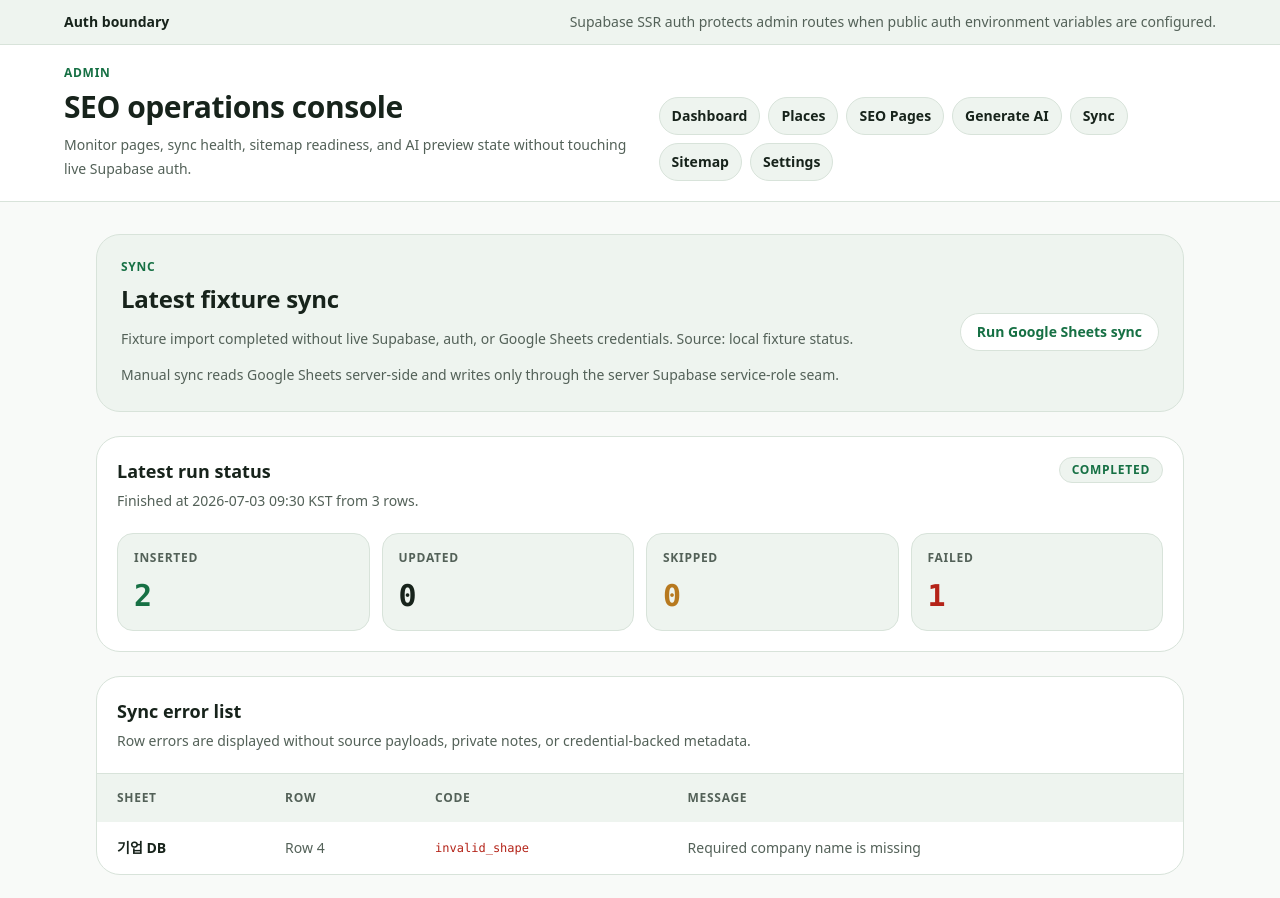
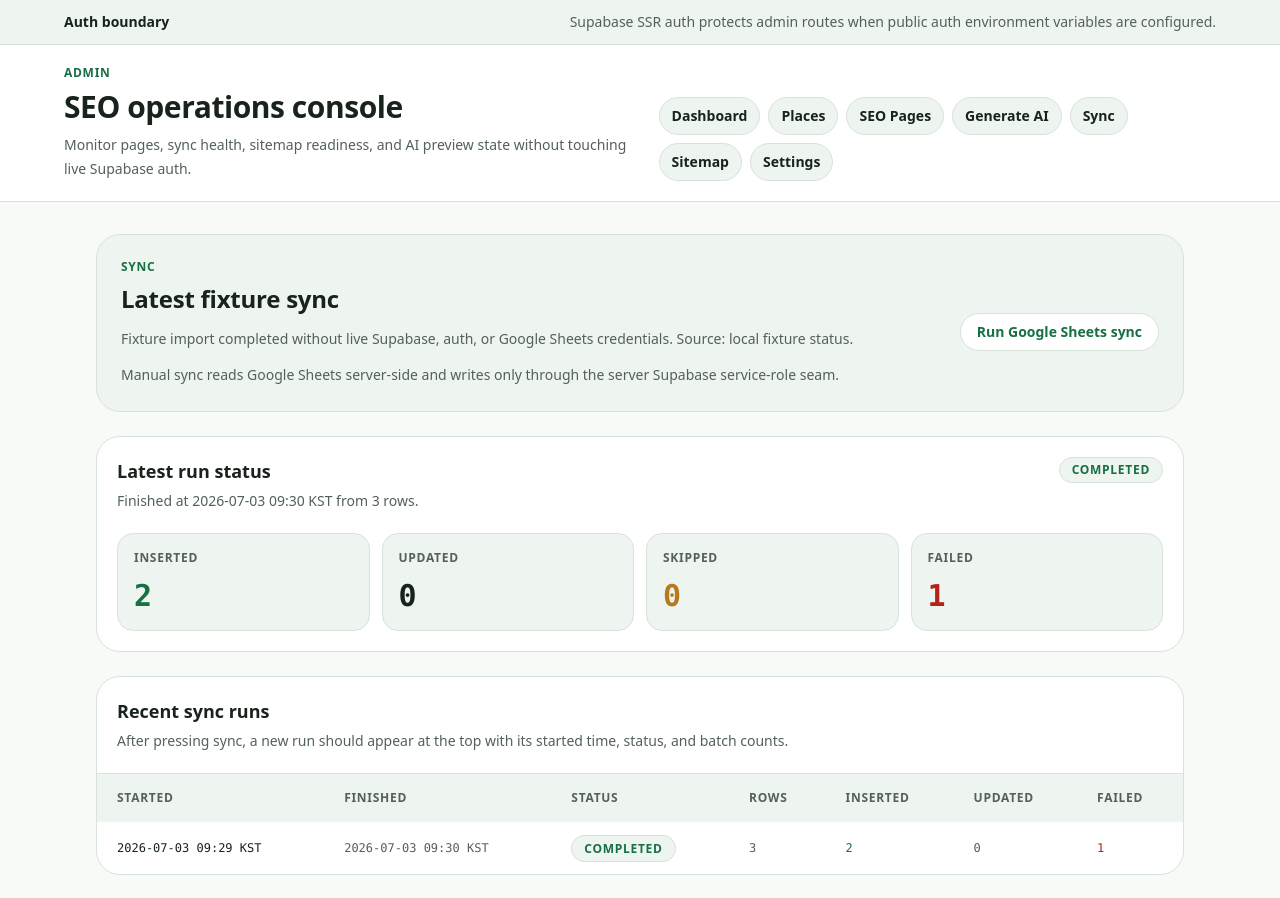
Before and after one commit to juchan3336-pixel/FlowerCRM-AI, a Next.js app in the folder seo-platform/: page /admin/sync in a window 1280 px wide. Shown: the top 898 px of the page. Built offline with nearby package versions, Linux system fonts and the light colour scheme; no server answers.

Commit message:
Show admin sync run history
Ultraworked with [Sisyphus](https://github.com/code-yeongyu/oh-my-openagent)

Co-authored-by: Sisyphus <clio-agent@sisyphuslabs.ai>

```diff
--- a/seo-platform/app/admin/sync/page.tsx
+++ b/seo-platform/app/admin/sync/page.tsx
@@ -1,6 +1,7 @@
 import { loadAdminSync } from "@/lib/admin/sync"
-import type { AdminSyncStatus, SyncCountCard } from "@/lib/admin/sync"
+import type { AdminSyncStatus, SyncCountCard, SyncRunListRow } from "@/lib/admin/sync"
 import { runManualSyncAction } from "./actions"
+import { ManualSyncSubmitButton } from "./submit-button"
 
 export const dynamic = "force-dynamic"
 
@@ -26,19 +27,22 @@ export function AdminSyncContent({ syncStatus, syncNotice }: Readonly<{ syncStat
             <p className="mt-3 max-w-3xl text-sm leading-6 text-[var(--text-secondary)]">{syncStatus.message} Source: {sourceLabel}.</p>
           </div>
           <form action={runManualSyncAction}>
-            <button
-              aria-describedby="manual-sync-help"
-              className="rounded-full border border-[var(--border-default)] bg-[var(--surface-elevated)] px-4 py-2 text-sm font-semibold text-[var(--accent-primary)]"
-              type="submit"
-            >
-              Run Google Sheets sync
-            </button>
+            <ManualSyncSubmitButton />
           </form>
         </div>
         <p id="manual-sync-help" className="mt-3 text-sm leading-6 text-[var(--text-secondary)]">
           Manual sync reads Google Sheets server-side and writes only through the server Supabase service-role seam.
         </p>
-        {syncNotice === undefined ? null : <p className="mt-3 rounded-2xl border border-[var(--border-default)] bg-[var(--surface-elevated)] px-4 py-3 text-sm leading-6 text-[var(--text-secondary)]">{syncNotice}</p>}
+        {syncNotice === undefined ? null : (
+          <p className="mt-3 rounded-2xl border border-[var(--border-default)] bg-[var(--surface-elevated)] px-4 py-3 text-sm leading-6 text-[var(--text-secondary)]">
+            {syncNotice.message}
+            {syncNotice.retryHref === undefined ? null : (
+              <a className="ml-2 font-semibold text-[var(--accent-primary)] underline-offset-4 hover:underline" href={syncNotice.retryHref}>
+                {syncNotice.retryLabel}
+              </a>
+            )}
+          </p>
+        )}
       </header>
 
       <section aria-labelledby="sync-run-summary-title" className="rounded-3xl border border-[var(--border-default)] bg-[var(--surface-elevated)] p-5">
@@ -64,6 +68,8 @@ export function AdminSyncContent({ syncStatus, syncNotice }: Readonly<{ syncStat
           ))}
         </div>
       </section>
+
+      <RecentSyncRuns runs={syncStatus.recentRuns} />
 
       <section aria-labelledby="sync-error-list-title" className="overflow-hidden rounded-3xl border border-[var(--border-default)] bg-[var(--surface-elevated)]">
         <div className="border-b border-[var(--border-default)] p-5">
@@ -101,6 +107,57 @@ export function AdminSyncContent({ syncStatus, syncNotice }: Readonly<{ syncStat
   )
 }
 
+function RecentSyncRuns({ runs }: Readonly<{ runs: readonly SyncRunListRow[] }>) {
+  return (
+    <section aria-labelledby="recent-sync-runs-title" className="overflow-hidden rounded-3xl border border-[var(--border-default)] bg-[var(--surface-elevated)]">
+      <div className="border-b border-[var(--border-default)] p-5">
+        <h3 id="recent-sync-runs-title" className="text-lg font-semibold text-[var(--text-primary)]">
+          Recent sync runs
+        </h3>
+        <p className="mt-1 text-sm leading-6 text-[var(--text-secondary)]">
+          After pressing sync, a new run should appear at the top with its started time, status, and batch counts.
+        </p>
+      </div>
+      {runs.length === 0 ? (
+        <p className="p-5 text-sm leading-6 text-[var(--text-secondary)]">No recent Supabase sync runs have been recorded yet.</p>
+      ) : (
+        <div className="overflow-x-auto">
+          <table className="w-full min-w-[860px] border-collapse text-left text-sm">
+            <thead className="bg-[var(--surface-secondary)] text-xs font-semibold uppercase tracking-[0.06em] text-[var(--text-secondary)]">
+              <tr>
+                <th className="px-5 py-4" scope="col">Started</th>
+                <th className="px-5 py-4" scope="col">Finished</th>
+                <th className="px-5 py-4" scope="col">Status</th>
+                <th className="px-5 py-4" scope="col">Rows</th>
+                <th className="px-5 py-4" scope="col">Inserted</th>
+                <th className="px-5 py-4" scope="col">Updated</th>
+                <th className="px-5 py-4" scope="col">Failed</th>
+              </tr>
+            </thead>
+            <tbody className="divide-y divide-[var(--border-default)]">
+              {runs.map((run) => (
+                <tr className="text-[var(--text-primary)]" key={run.id}>
+                  <td className="px-5 py-4 font-mono text-xs">{run.startedAt}</td>
+                  <td className="px-5 py-4 font-mono text-xs text-[var(--text-secondary)]">{run.finishedAt}</td>
+                  <td className="px-5 py-4">
+                    <span className="rounded-full border border-[var(--border-default)] bg-[var(--surface-secondary)] px-3 py-1 text-xs font-semibold uppercase tracking-[0.06em] text-[var(--accent-primary)]">
+                      {run.status}
+                    </span>
+                  </td>
+                  <td className="px-5 py-4 font-mono text-xs text-[var(--text-secondary)]">{run.totalRows}</td>
+                  <td className="px-5 py-4 font-mono text-xs text-[var(--accent-primary)]">{run.inserted}</td>
+                  <td className="px-5 py-4 font-mono text-xs text-[var(--text-secondary)]">{run.updated}</td>
+                  <td className="px-5 py-4 font-mono text-xs text-[var(--status-error)]">{run.failed}</td>
+                </tr>
+              ))}
+            </tbody>
+          </table>
+        </div>
+      )}
+    </section>
+  )
+}
+
 async function getAdminSyncStatus(): Promise<AdminSyncStatus> {
   if (process.env["NEXT_PUBLIC_SUPABASE_URL"] === undefined || process.env["SUPABASE_SERVICE_ROLE_KEY"] === undefined) {
     return loadAdminSync()
@@ -118,13 +175,13 @@ export default async function AdminSyncPage(props: Readonly<{ searchParams?: Pro
 function toSyncNotice(searchParams: Record<string, string | readonly string[] | undefined>): AdminSyncNotice | undefined {
   const sync = firstSearchParam(searchParams["sync"])
   if (sync === "missing-env") {
-    return "Google Sheets sync is not configured yet. Add GOOGLE_SERVICE_ACCOUNT_JSON and GOOGLE_SPREADSHEET_ID in Vercel, then redeploy."
+    return { message: "Google Sheets sync is not configured yet. Add GOOGLE_SERVICE_ACCOUNT_JSON and GOOGLE_SPREADSHEET_ID in Vercel, then redeploy.", retryHref: "/admin/sync", retryLabel: "Clear status" }
   }
   if (sync === "invalid-google-config") {
-    return "Google service-account JSON is invalid. Recopy the full JSON secret into Vercel and redeploy."
+    return { message: "Google service-account JSON is invalid. Recopy the full JSON secret into Vercel and redeploy.", retryHref: "/admin/sync", retryLabel: "Clear status" }
   }
   if (sync === "failed") {
-    return "Manual sync failed. Check the latest Supabase sync run and Vercel function logs before retrying."
+    return { message: manualSyncFailureMessage(firstSearchParam(searchParams["reason"])), retryHref: "/admin/sync", retryLabel: "Clear status and retry" }
   }
   if (sync !== "completed") {
     return undefined
@@ -132,7 +189,20 @@ function toSyncNotice(searchParams: Record<string, string | readonly string[] |
   const inserted = nonNegativeCountParam(searchParams["inserted"])
   const updated = nonNegativeCountParam(searchParams["updated"])
   const failed = nonNegativeCountParam(searchParams["failed"])
-  return `Manual sync completed. Inserted ${inserted}, updated ${updated}, failed ${failed}.`
+  return { message: `Manual sync completed. Inserted ${inserted}, updated ${updated}, failed ${failed}.` }
+}
+
+function manualSyncFailureMessage(reason: string | undefined): string {
+  switch (reason) {
+    case "google-read":
+      return "Manual sync failed while reading Google Sheets. Confirm the Sheet is shared with the service account and the tab name is 기업 DB."
+    case "supabase-write":
+      return "Manual sync failed while writing to Supabase. Check the Supabase sync tables and service-role environment value before retrying."
+    case "unexpected":
+      return "Manual sync failed unexpectedly. Check Vercel function logs before retrying."
+    default:
+      return "Manual sync failed. Check the latest Supabase sync run and Vercel function logs before retrying."
+  }
 }
 
 function nonNegativeCountParam(value: string | readonly string[] | undefined): string {
@@ -147,4 +217,8 @@ function firstSearchParam(value: string | readonly string[] | undefined): string
   return value?.[0]
 }
 
-type AdminSyncNotice = string
+type AdminSyncNotice = {
+  readonly message: string
+  readonly retryHref?: string
+  readonly retryLabel?: string
+}
--- /dev/null
+++ b/seo-platform/app/admin/sync/submit-button.tsx
@@ -0,0 +1,18 @@
+"use client"
+
+import { useFormStatus } from "react-dom"
+
+export function ManualSyncSubmitButton() {
+  const { pending } = useFormStatus()
+
+  return (
+    <button
+      aria-describedby="manual-sync-help"
+      className="rounded-full border border-[var(--border-default)] bg-[var(--surface-elevated)] px-4 py-2 text-sm font-semibold text-[var(--accent-primary)] disabled:cursor-wait disabled:opacity-60"
+      disabled={pending}
+      type="submit"
+    >
+      {pending ? "Syncing..." : "Run Google Sheets sync"}
+    </button>
+  )
+}
--- a/seo-platform/lib/admin/sync.ts
+++ b/seo-platform/lib/admin/sync.ts
@@ -14,6 +14,17 @@ export type SyncErrorListRow = {
   readonly message: string
 }
 
+export type SyncRunListRow = {
+  readonly id: string
+  readonly status: SyncRunStatus
+  readonly startedAt: string
+  readonly finishedAt: string
+  readonly totalRows: number
+  readonly inserted: number
+  readonly updated: number
+  readonly failed: number
+}
+
 export type AdminSyncStatus = {
   readonly source: "fixture" | "supabase"
   readonly title: string
@@ -23,10 +34,12 @@ export type AdminSyncStatus = {
   readonly message: string
   readonly counts: readonly SyncCountCard[]
   readonly errors: readonly SyncErrorListRow[]
+  readonly recentRuns: readonly SyncRunListRow[]
 }
 
 export interface AdminSyncRepository {
   latestRun(): Promise<SyncRunTableRow | null>
+  listRecentRuns(): Promise<readonly SyncRunTableRow[]>
   listErrors(syncRunId: string): Promise<readonly SyncErrorTableRow[]>
 }
 
@@ -44,6 +57,18 @@ const FIXTURE_SYNC_STATUS = {
     { label: "Failed", value: 1, tone: "error" },
   ],
   errors: [{ sheetName: "기업 DB", rowLabel: "Row 4", code: "invalid_shape", message: "Required company name is missing" }],
+  recentRuns: [
+    {
+      id: "fixture-sync-run-1",
+      status: "completed",
+      startedAt: "2026-07-03 09:29 KST",
+      finishedAt: "2026-07-03 09:30 KST",
+      totalRows: 3,
+      inserted: 2,
+      updated: 0,
+      failed: 1,
+    },
+  ],
 } as const satisfies AdminSyncStatus
 
 export async function loadAdminSync(repository?: AdminSyncRepository): Promise<AdminSyncStatus> {
@@ -53,14 +78,14 @@ export async function loadAdminSync(repository?: AdminSyncRepository): Promise<A
 
   const latestRun = await repository.latestRun()
   if (latestRun === null) {
-    return { ...FIXTURE_SYNC_STATUS, source: "supabase", title: "No sync runs yet", message: "No Supabase sync run has been recorded yet.", errors: [] }
+    return { ...FIXTURE_SYNC_STATUS, source: "supabase", title: "No sync runs yet", message: "No Supabase sync run has been recorded yet.", errors: [], recentRuns: [] }
   }
 
-  const errors = await repository.listErrors(latestRun.id)
-  return syncRunToStatus(latestRun, errors)
+  const [errors, recentRuns] = await Promise.all([repository.listErrors(latestRun.id), repository.listRecentRuns()])
+  return syncRunToStatus(latestRun, errors, recentRuns)
 }
 
-function syncRunToStatus(run: SyncRunTableRow, errors: readonly SyncErrorTableRow[]): AdminSyncStatus {
+function syncRunToStatus(run: SyncRunTableRow, errors: readonly SyncErrorTableRow[], recentRuns: readonly SyncRunTableRow[]): AdminSyncStatus {
   return {
     source: "supabase",
     title: "Latest Supabase sync",
@@ -75,6 +100,20 @@ function syncRunToStatus(run: SyncRunTableRow, errors: readonly SyncErrorTableRo
       { label: "Failed", value: run.failed_count, tone: "error" },
     ],
     errors: errors.map(syncErrorToListRow),
+    recentRuns: recentRuns.map(syncRunToListRow),
+  }
+}
+
+function syncRunToListRow(run: SyncRunTableRow): SyncRunListRow {
+  return {
+    id: run.id,
+    status: run.status,
+    startedAt: run.started_at,
+    finishedAt: run.finished_at ?? "Still running",
+    totalRows: run.total_rows,
+    inserted: run.inserted_count,
+    updated: run.updated_count,
+    failed: run.failed_count,
   }
 }
 
```
Also changed, not shown: seo-platform/lib/admin/supabase-sync.ts (+7 -0 lines), 1 other file (tests, documents, lock files or other folders).
